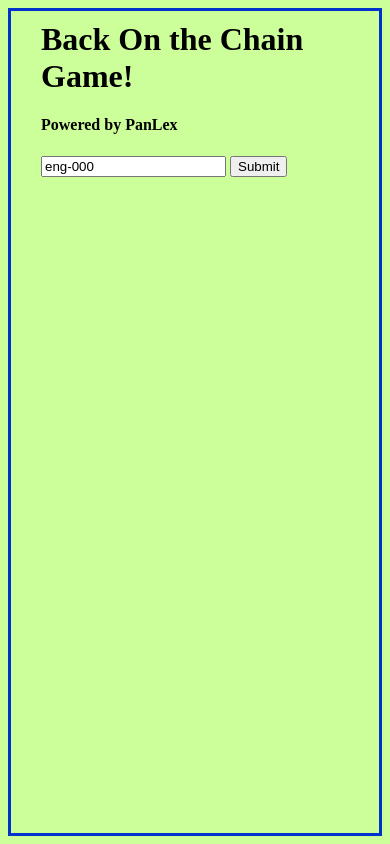
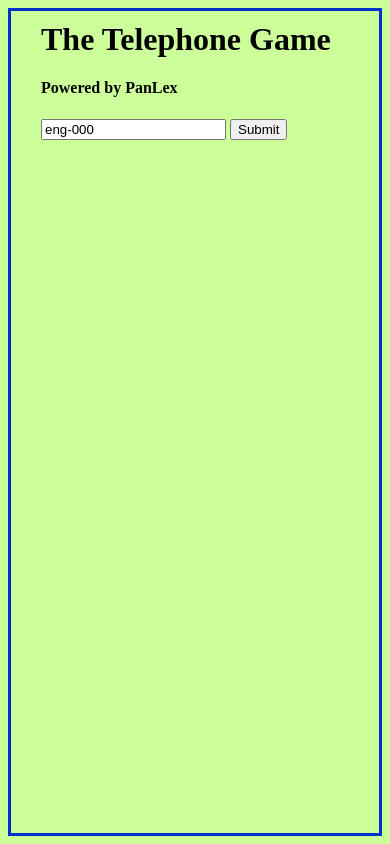
Before and after one commit to davidzlu/panlex_games, a plain HTML site: page backonthechaingame/client/index.html in a window 390 px wide. Drawn offline with nearby package versions, Linux system fonts and the light colour scheme; no server answers.

Commit message:
changed name to The Telephone Game

```diff
--- a/backonthechaingame/client/index.html
+++ b/backonthechaingame/client/index.html
@@ -1,6 +1,6 @@
 <html>
   <head>
-    <title>Back On the Chain Game!</title>
+    <title>The Telephone Game</title>
     <link rel="stylesheet" type="text/css" href="css/main.css"></link>
     <script src="/socket.io/socket.io.js"></script>
     <script src="https://ajax.googleapis.com/ajax/libs/jquery/1.12.2/jquery.min.js"></script>
@@ -8,7 +8,7 @@
   <body>
     <div id="container">
       <div id="title">
-        <h1>Back On the Chain Game!</h1>
+        <h1>The Telephone Game</h1>
         <h4>Powered by PanLex</h4>
       </div>
       <div class="screen" id="languageContainer">
```
